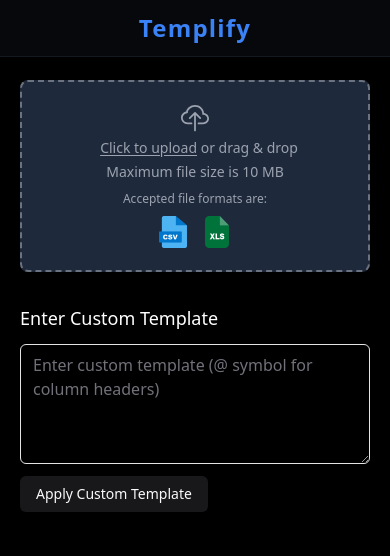
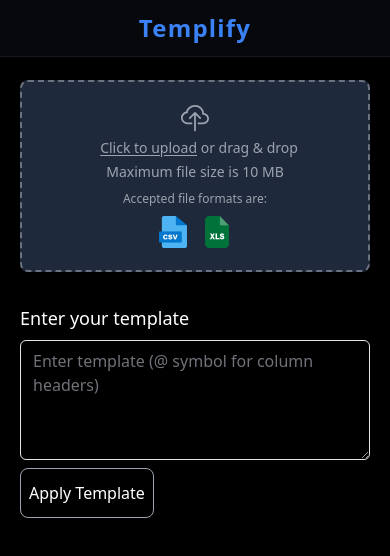
Before and after one commit to Pratiyushkumar/templify, a React (Vite) app: page /home in a window 390 px wide. Shown: the top 556 px of the page. Built offline with nearby package versions, Linux system fonts and the light colour scheme; what pdfmake would draw is missing.

Commit message:
apply button disable in no text condition and responsiveness add

```diff
--- a/src/components/TemplateSelector.tsx
+++ b/src/components/TemplateSelector.tsx
@@ -1,6 +1,5 @@
 import { ChangeEvent, useState } from 'react';
 import { Label } from '../components/ui/label';
-import { Button } from '../components/ui/button';
 import { Textarea } from './ui/textarea';
 
 interface TemplateSelectorProps {
@@ -20,18 +19,19 @@ const TemplateSelector: React.FC<TemplateSelectorProps> = ({
   };
 
   const handleApplyCustomTemplate = () => {
+    if(customTemplate === '') return;
     onCustomTemplateSelected(customTemplate);
   };
 
   return (
-    <div className='mb-4 space-y-3 text-white'>
-      <Label className='text-lg'>Enter Custom Template</Label>
+    <div className='mb-4 space-y-2 text-white'>
+      <Label className='text-lg'>Enter your template</Label>
       <Textarea
         value={customTemplate}
         onChange={handleCustomTemplateChange}
-        placeholder='Enter custom template (@ symbol for column headers)'
+        placeholder='Enter template (@ symbol for column headers)'
       />
-      <Button onClick={handleApplyCustomTemplate}>Apply Custom Template</Button>
+      <button className='mt-2 px-2 sm:px-4 md:px-5 py-3 border border-gray-400 rounded-lg' onClick={handleApplyCustomTemplate}>Apply Template</button>
     </div>
   );
 };
```
